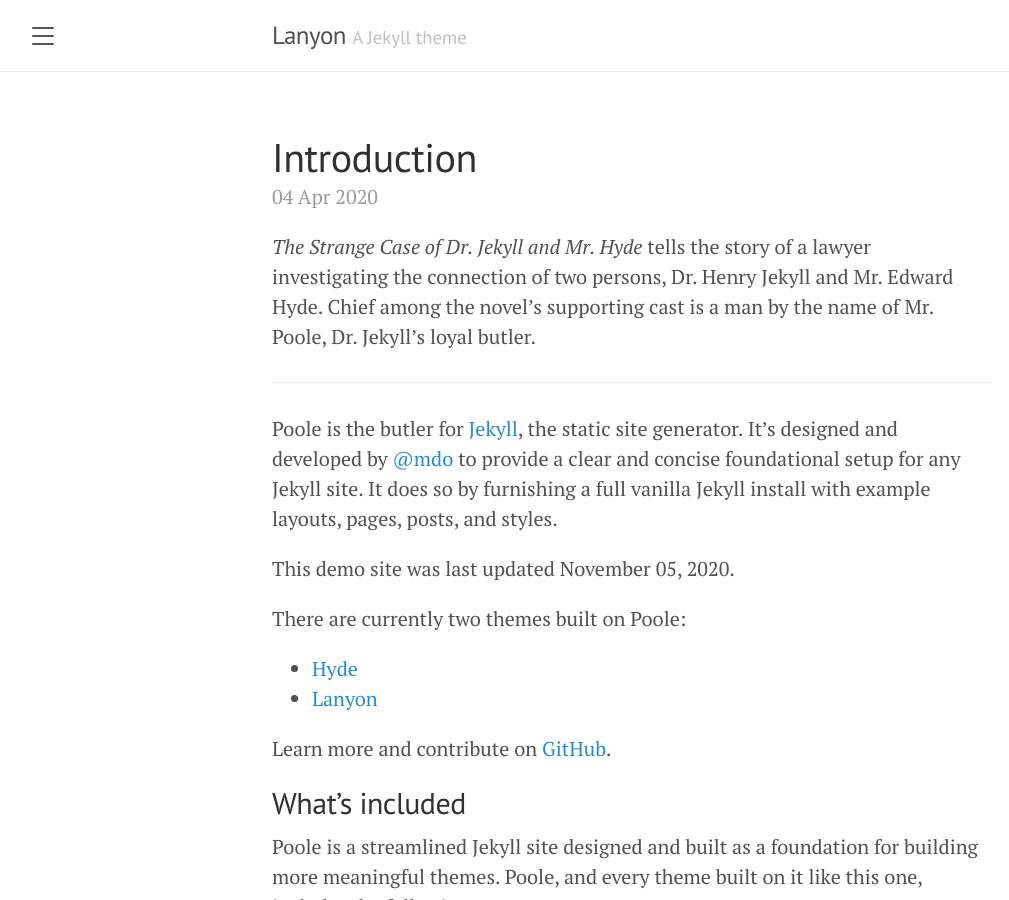
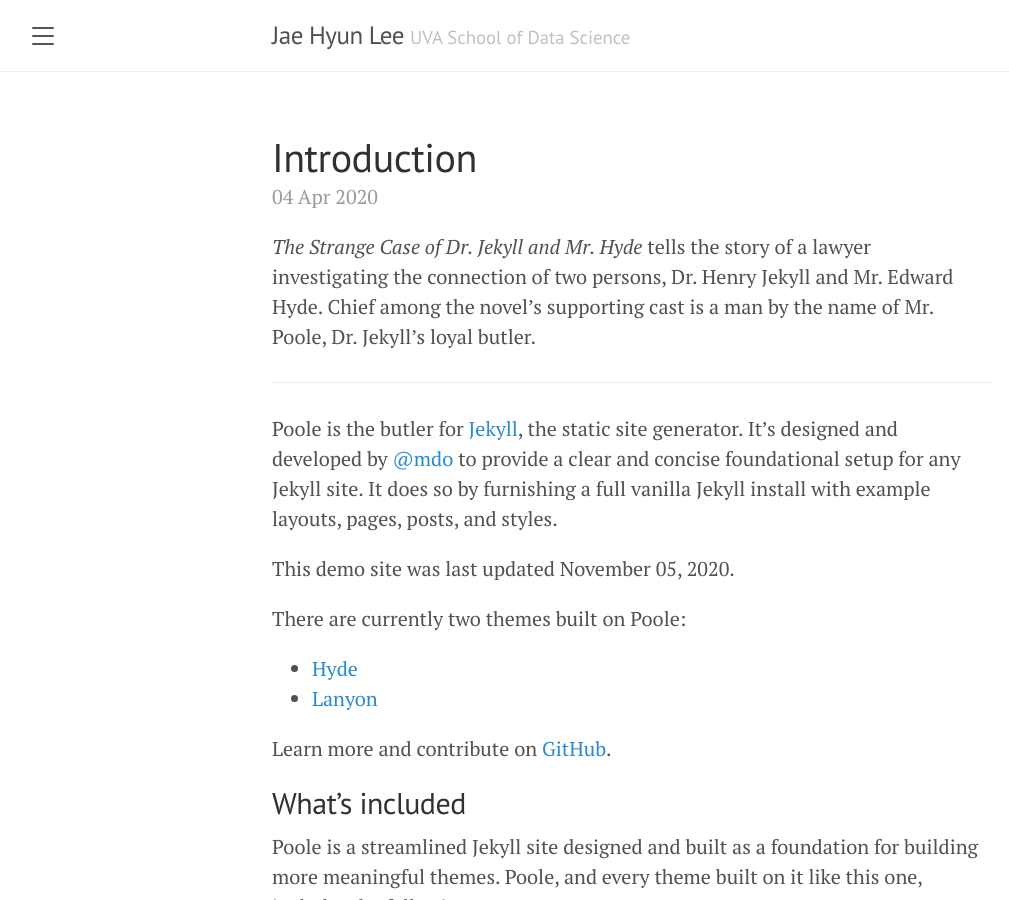
Before and after one commit to jaeh-lee/jaeh-lee.github.io, a Jekyll site: the page built from index.html, in a window 1280 px wide and 900 px high. Shown: the whole window, without its empty margins (8-1017 px from the left). Built offline with Jekyll 4.4.1, drawn with Linux system fonts in a browser that asks for light colours; the list of posts is cut into pages by our own code.

Commit message:
Update _config.yml

```diff
--- a/_config.yml
+++ b/_config.yml
@@ -1,6 +1,6 @@
 # Setup
-title:               Lanyon
-tagline:             'A Jekyll theme'
+title:               Jae Hyun Lee
+tagline:             'UVA School of Data Science'
 description:         'A reserved <a href="https://jekyllrb.com" target="_blank">Jekyll</a> theme that places the utmost gravity on content with a hidden drawer. Made by <a href="https://twitter.com/mdo" target="_blank">@mdo</a>.'
 url:                 https://jaeh-lee.github.io
 baseurl:             ''
@@ -9,9 +9,9 @@ permalink:           pretty
 
 # About/contact
 author:
-  name:              Mark Otto
-  url:               https://twitter.com/mdo
-  email:             markdotto@gmail.com
+  name:              Jae Hyun Lee
+  url:               https://jaeh-lee.github.io
+  email:             jl3fp@virginia.edu
 
 # Gems
 plugins:
```
